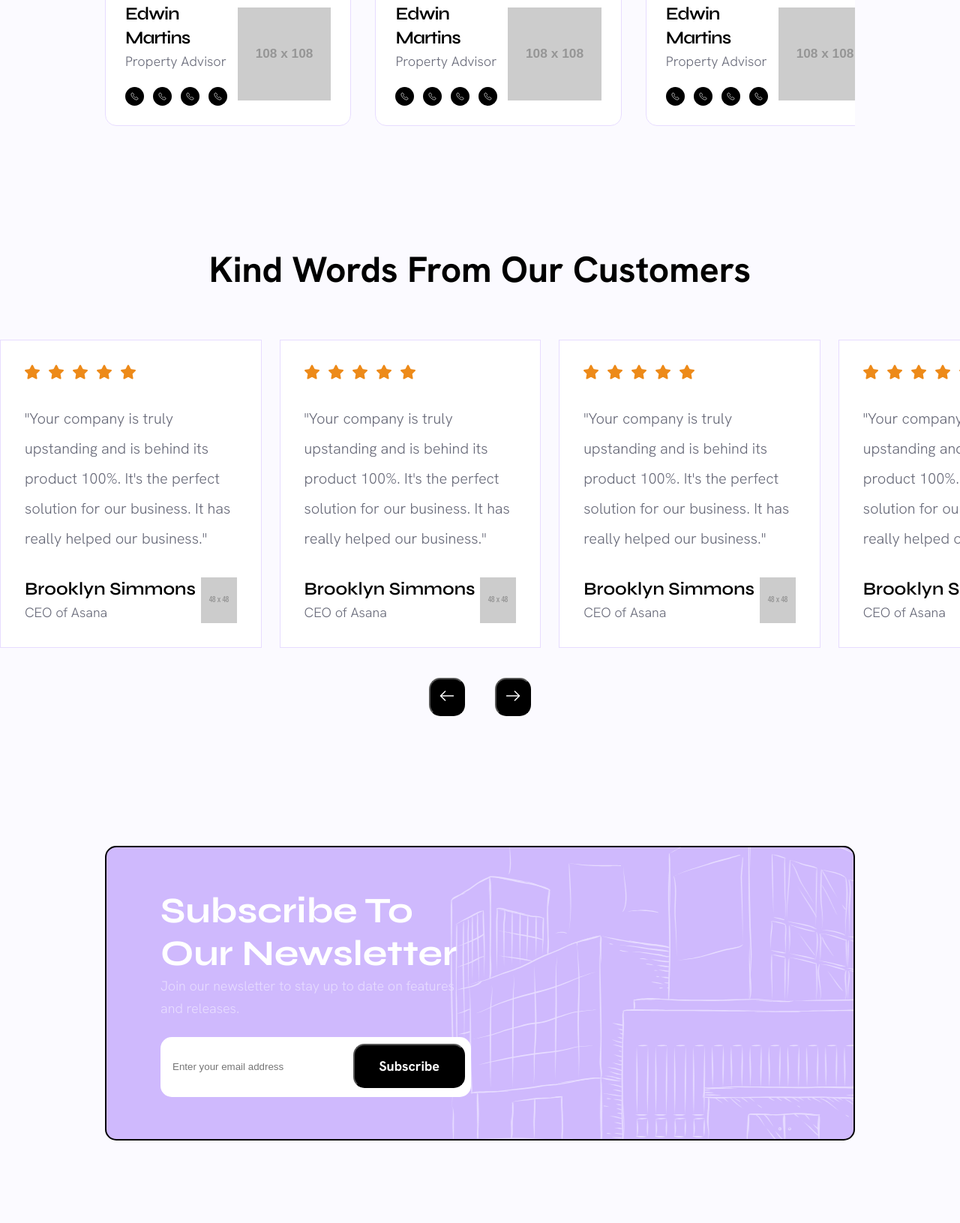
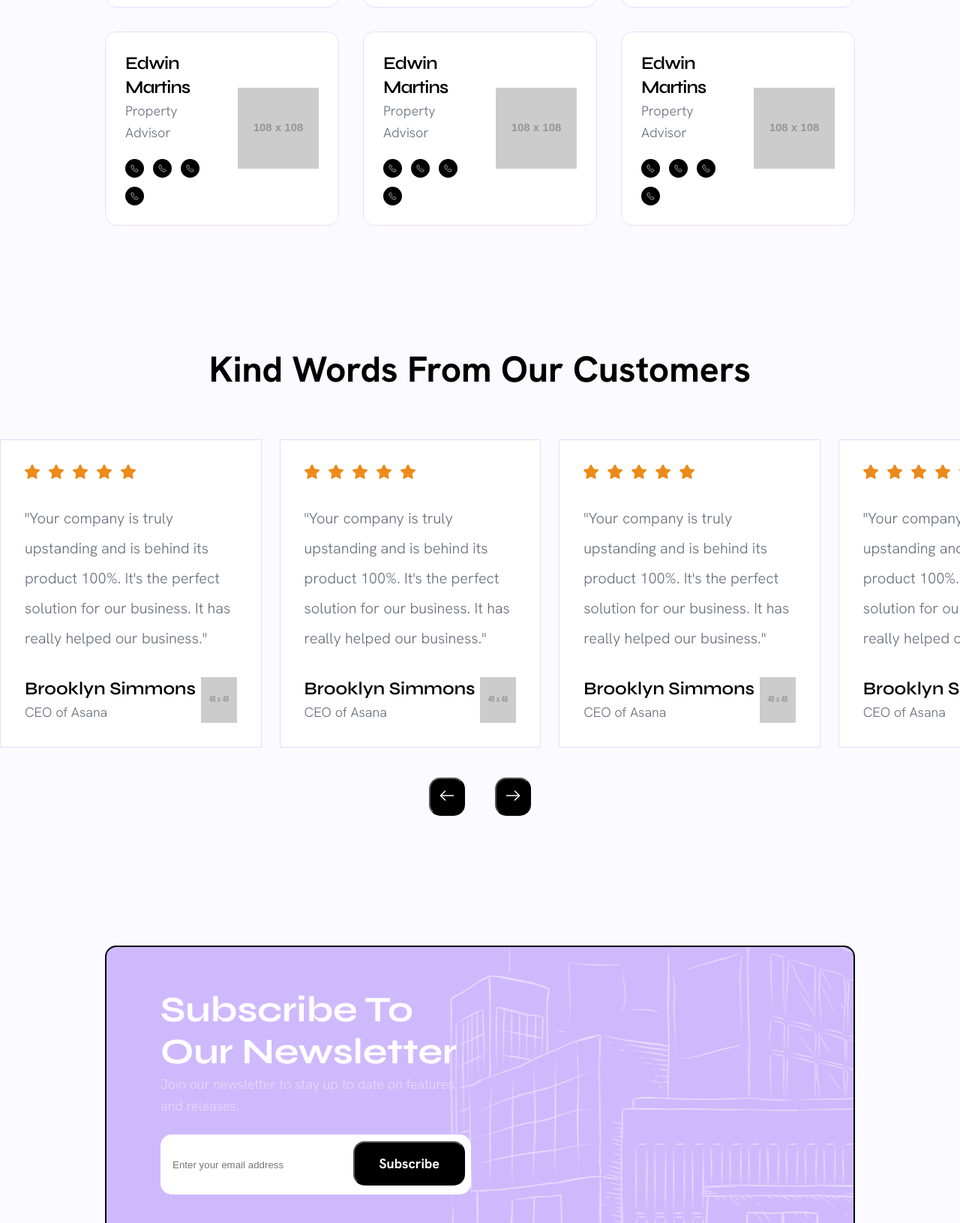
Before and after one commit to justpiple/homezy-plus, a website: page index.html in a window 1280 px wide. Shown: the part 4292-5923 px from the top of the page at 75% size. Drawn offline with nearby package versions, Linux system fonts and the light colour scheme; placeholder pictures from the web are drawn by us.

Commit message:
Update font size and line height

```diff
--- a/sass/_agents.scss
+++ b/sass/_agents.scss
@@ -25,7 +25,7 @@
 
   &__card {
     display: flex;
-    gap: 1.4rem;
+    gap: 2.4rem;
     padding: 2.6rem;
     background-color: white;
     border: 1px solid $color-primary;
@@ -48,6 +48,7 @@
   &__card-contacts {
     display: flex;
     gap: 1.2rem;
+    flex-wrap: wrap;
 
     a {
       padding: 0.7rem;
@@ -59,7 +60,6 @@
   }
 
   &__card-photo {
-    height: 90%;
     width: auto;
     align-items: center;
   }
--- a/sass/_subscribe.scss
+++ b/sass/_subscribe.scss
@@ -40,10 +40,12 @@
 
       > h2 {
         font-size: 4.8rem;
+        line-height: 56px;
         font-family: $font-display;
 
         @media only screen and (max-width: $bp-md) {
           font-size: 2.8rem;
+          line-height: 44px;
         }
       }
 
```
Also changed, not shown: css/main.css, 1 other file.
